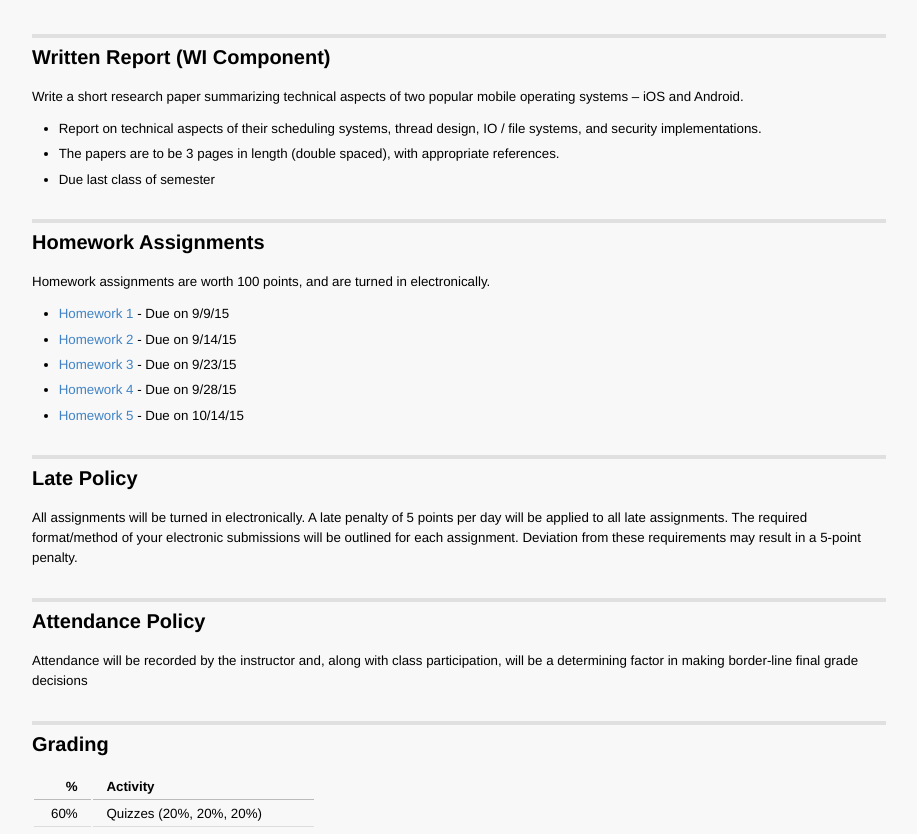
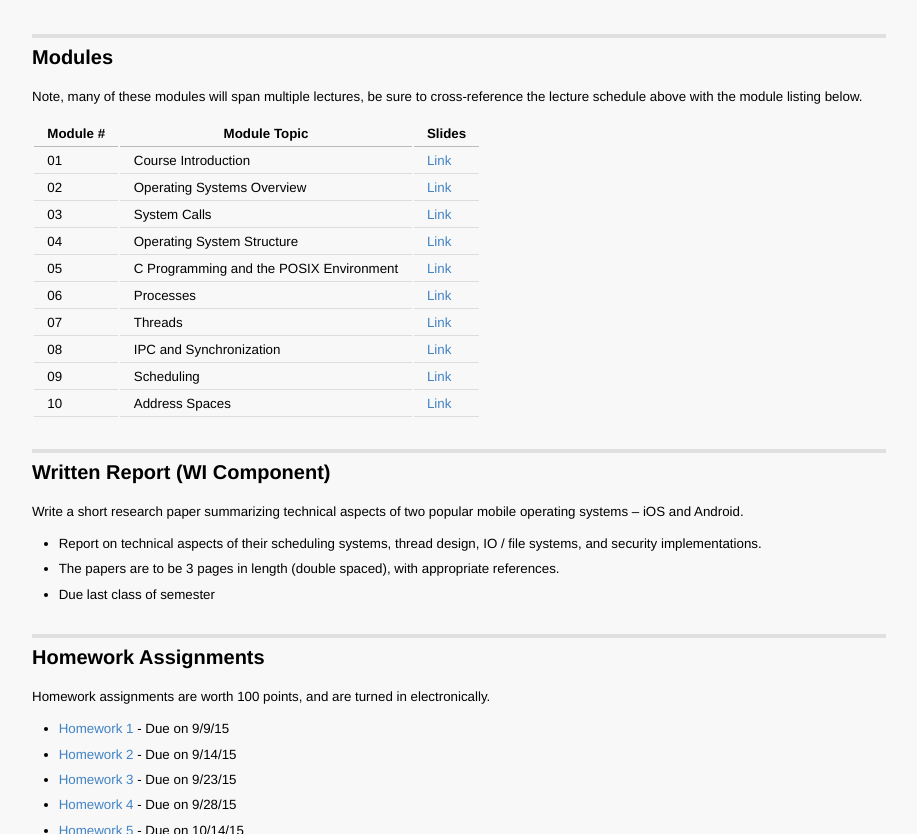
Before and after one commit to freezer333/cmps311, a website: page index.html in a window 1280 px wide. Shown: the part 2825-3659 px from the top of the page, without its empty margins (181-1098 px from the left). Drawn offline with Linux system fonts and the light colour scheme.

Commit message:
module listings

```diff
--- a/index.html
+++ b/index.html
@@ -148,6 +148,69 @@
 <div style="margin:0px;padding:0px;overflow:hidden"><br>    <iframe src="https://docs.google.com/spreadsheets/d/1n673IdE-cTdBn2LY7U1pSpp7N9ARZr4YMpHIrt-LiHg/pubhtml?widget=true&amp;headers=false" frameborder="0" style="overflow:hidden;overflow-x:hidden;overflow-y:hidden;height:1200px;width:100%;" height="100%" width="100%"></iframe><br></div>
 
 
+<h2 id="modules">Modules</h2>
+<p>Note, many of these modules will span multiple lectures, be sure to cross-reference the lecture schedule above with the module listing below.</p>
+<table>
+<thead>
+<tr>
+<th>Module #</th>
+<th>Module Topic</th>
+<th>Slides</th>
+</tr>
+</thead>
+<tbody>
+<tr>
+<td>01</td>
+<td>Course Introduction</td>
+<td><a href="https://docs.google.com/presentation/d/1QSZpeD6KcWUslkiF0HrFcPhyXscZo75ajmWgBbC92dM/pub?start=false&amp;loop=false&amp;delayms=3000">Link</a></td>
+</tr>
+<tr>
+<td>02</td>
+<td>Operating Systems Overview</td>
+<td><a href="https://docs.google.com/presentation/d/1n9vDtKH65_OFFjuvN0L3WjsG0Et99RLY_LoMjpwitB4/pub?start=false&amp;loop=false&amp;delayms=3000">Link</a></td>
+</tr>
+<tr>
+<td>03</td>
+<td>System Calls</td>
+<td><a href="https://docs.google.com/presentation/d/1ILmDNUEbmUw4O4OMzxWuzosB4a_XGLNVxhVhLS-SWvA/pub?start=false&amp;loop=false&amp;delayms=3000">Link</a></td>
+</tr>
+<tr>
+<td>04</td>
+<td>Operating System Structure</td>
+<td><a href="https://docs.google.com/presentation/d/1IHDZ8oJF35MPYsNDSTaINQItK7P9BVJ731c_UznQpTg/pub?start=false&amp;loop=false&amp;delayms=3000">Link</a></td>
+</tr>
+<tr>
+<td>05</td>
+<td>C Programming and the POSIX Environment</td>
+<td><a href="https://docs.google.com/presentation/d/1HJKNR4LpQX4qI3ol6LVbSYhBlqyIOfSLoNiX7N_1a_A/pub?start=false&amp;loop=false&amp;delayms=3000">Link</a></td>
+</tr>
+<tr>
+<td>06</td>
+<td>Processes</td>
+<td><a href="https://docs.google.com/presentation/d/1xr0XDiaK4cwbkcT8btHJO8itA-ndVMiGrg81iUeAWQk/pub?start=false&amp;loop=false&amp;delayms=3000">Link</a></td>
+</tr>
+<tr>
+<td>07</td>
+<td>Threads</td>
+<td><a href="https://docs.google.com/presentation/d/1srgvI6jqfvfsOmK2aUnGwfNdv8K2NtgzZm-i_Mxce-o/pub?start=false&amp;loop=false&amp;delayms=3000">Link</a></td>
+</tr>
+<tr>
+<td>08</td>
+<td>IPC and Synchronization</td>
+<td><a href="https://docs.google.com/presentation/d/1ZgoQ0JbQ1sDidKfIE_l9KNxg2ASCn_VsWlP6sQ5caiw/pub?start=false&amp;loop=false&amp;delayms=3000">Link</a></td>
+</tr>
+<tr>
+<td>09</td>
+<td>Scheduling</td>
+<td><a href="https://docs.google.com/presentation/d/1RXM58-7qYmk0pc4CAou4bXfso7rvQDspKcnpgbyysN0/pub?start=false&amp;loop=false&amp;delayms=3000">Link</a></td>
+</tr>
+<tr>
+<td>10</td>
+<td>Address Spaces</td>
+<td><a href="https://docs.google.com/presentation/d/1H2_cAFaKeOsqrthOOfoBW1AJdjSJMv0t2b6j4iMjsVw/pub?start=false&amp;loop=false&amp;delayms=3000">Link</a></td>
+</tr>
+</tbody>
+</table>
 <h2 id="written-report-wi-component-">Written Report (WI Component)</h2>
 <p>Write a short research paper summarizing technical aspects of two popular mobile operating systems – iOS and Android.</p>
 <ul>
```
Also changed, not shown: index.md (+17 -0 lines).
